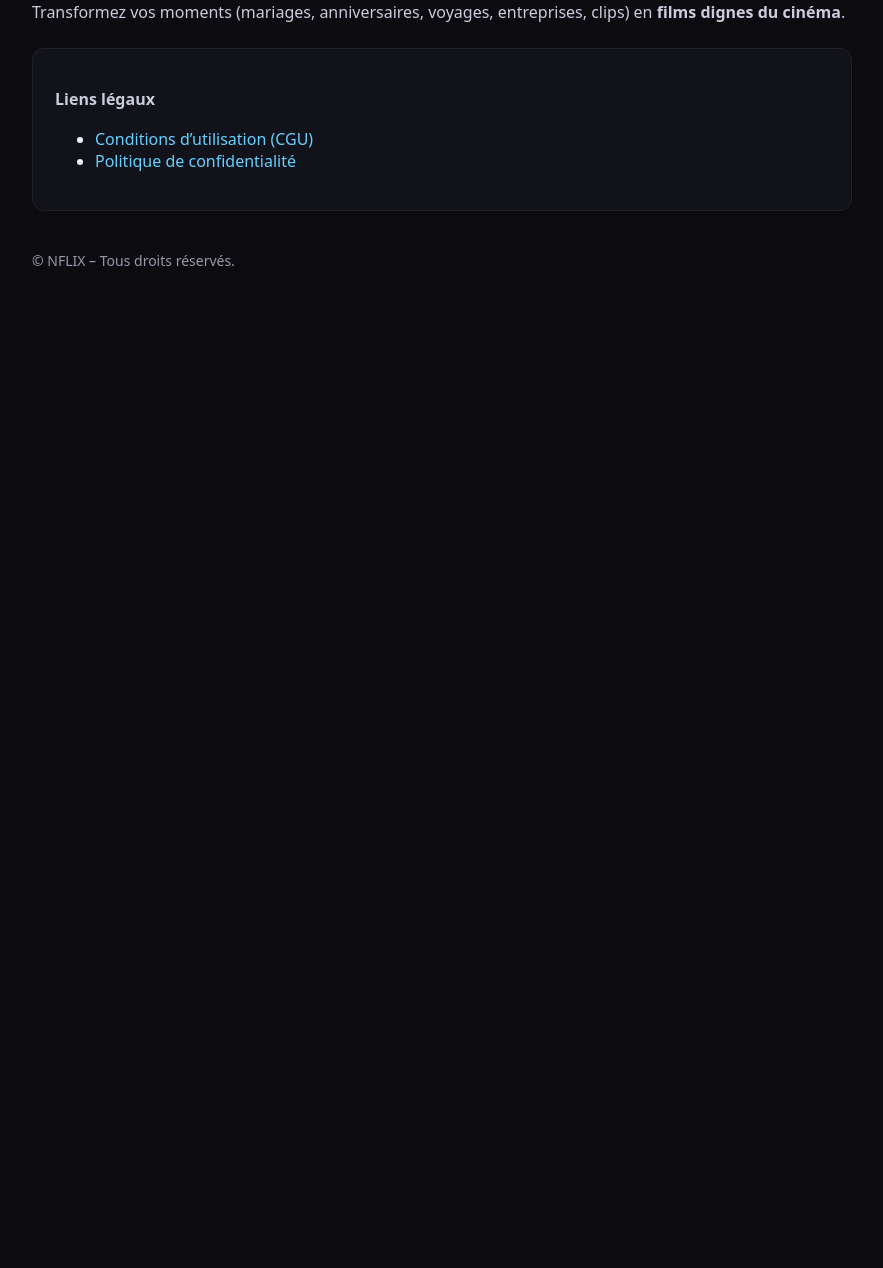
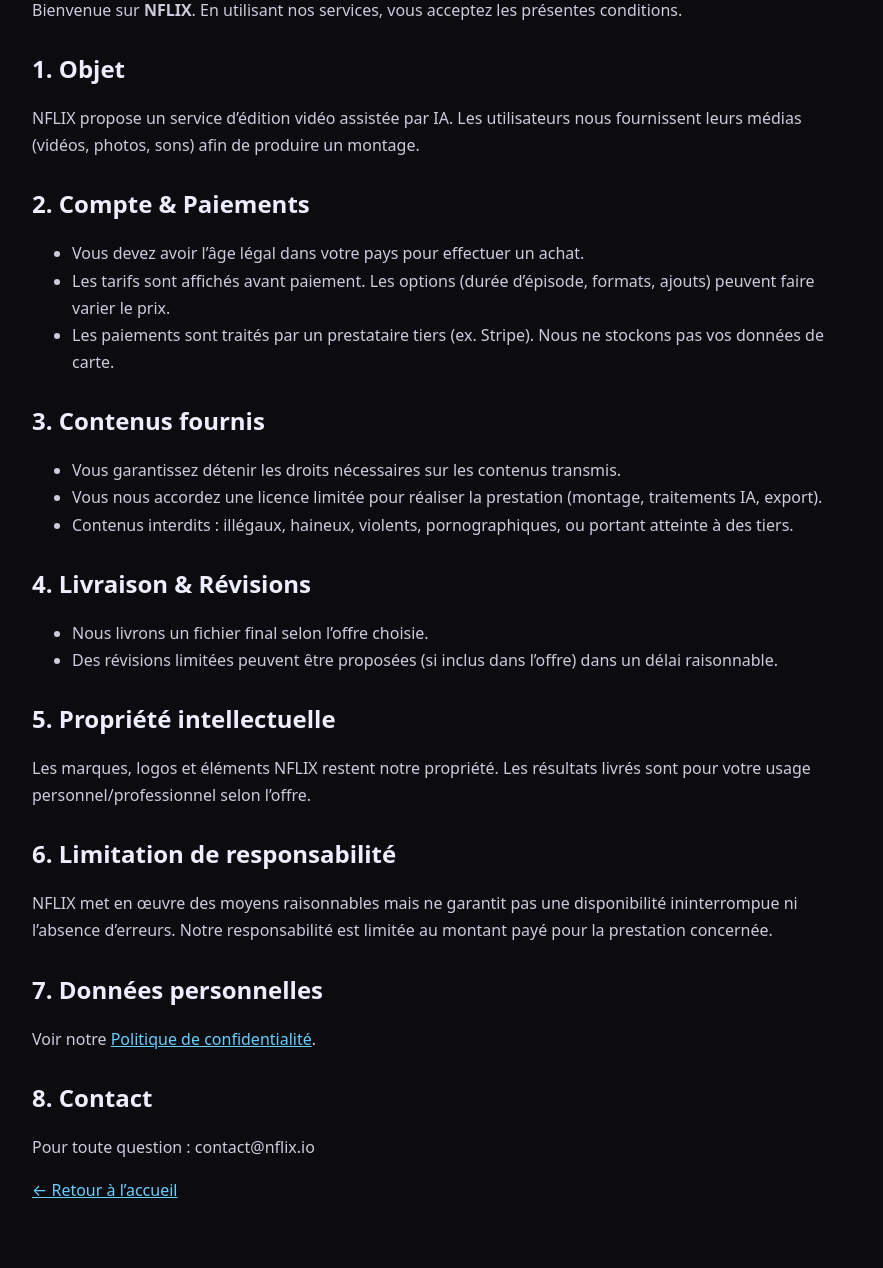
Before and after one commit to altidigitech-ui/nflix-site, a plain HTML site: page index.html in a window 1280 px wide. Shown: the part 126-1394 px from the top of the page, without its empty margins (198-1081 px from the left). Before the commit the page ends 800 px from the top, so only its background shows below. Drawn offline with Linux system fonts and the light colour scheme.

Commit message:
index.html

```diff
--- a/index.html
+++ b/index.html
@@ -3,36 +3,59 @@
 <head>
   <meta charset="utf-8">
   <meta name="viewport" content="width=device-width, initial-scale=1">
-  <title>NFLIX — Crée ton film</title>
-  <meta name="description" content="NFLIX transforme vos moments (mariage, anniversaire, voyage, entreprise) en films dignes du cinéma.">
-  <link rel="canonical" href="https://nflix.io/">
+  <title>Conditions d’utilisation – NFLIX</title>
+  <meta name="description" content="Conditions d’utilisation du service NFLIX.">
+  <link rel="canonical" href="https://nflix.io/cgu.html">
   <style>
     body{margin:0;font-family:system-ui,-apple-system,Segoe UI,Roboto,Arial,sans-serif;background:#0b0b10;color:#eef}
     .wrap{max-width:820px;margin:8vh auto;padding:0 20px}
-    h1{font-size:34px;margin:0 0 10px}
-    p{line-height:1.6;color:#ccd}
-    a{color:#66d0ff;text-decoration:none}
-    a:hover{text-decoration:underline}
-    .box{border:1px solid #222;border-radius:12px;padding:22px;background:#12121a;margin-top:22px}
-    footer{margin-top:40px;font-size:14px;color:#99a}
+    h1{margin:0 0 16px}
+    h2{margin-top:28px}
+    p,li{line-height:1.7;color:#ccd}
+    a{color:#66d0ff}
   </style>
 </head>
 <body>
   <main class="wrap">
-    <h1>Bienvenue sur <strong>NFLIX</strong></h1>
-    <p>Transformez vos moments (mariages, anniversaires, voyages, entreprises, clips) en <strong>films dignes du cinéma</strong>.</p>
+    <h1>Conditions d’utilisation (CGU)</h1>
+    <p>Bienvenue sur <strong>NFLIX</strong>. En utilisant nos services, vous acceptez les présentes conditions.</p>
 
-    <div class="box">
-      <p><strong>Liens légaux</strong></p>
-      <ul>
-        <li><a href="/cgu.html">Conditions d’utilisation (CGU)</a></li>
-        <li><a href="/confidentialite.html">Politique de confidentialité</a></li>
-      </ul>
-    </div>
+    <h2>1. Objet</h2>
+    <p>NFLIX propose un service d’édition vidéo assistée par IA. Les utilisateurs nous fournissent leurs médias (vidéos, photos, sons) afin de produire un montage.</p>
 
-    <footer>
-      © NFLIX – Tous droits réservés.
-    </footer>
+    <h2>2. Compte & Paiements</h2>
+    <ul>
+      <li>Vous devez avoir l’âge légal dans votre pays pour effectuer un achat.</li>
+      <li>Les tarifs sont affichés avant paiement. Les options (durée d’épisode, formats, ajouts) peuvent faire varier le prix.</li>
+      <li>Les paiements sont traités par un prestataire tiers (ex. Stripe). Nous ne stockons pas vos données de carte.</li>
+    </ul>
+
+    <h2>3. Contenus fournis</h2>
+    <ul>
+      <li>Vous garantissez détenir les droits nécessaires sur les contenus transmis.</li>
+      <li>Vous nous accordez une licence limitée pour réaliser la prestation (montage, traitements IA, export).</li>
+      <li>Contenus interdits : illégaux, haineux, violents, pornographiques, ou portant atteinte à des tiers.</li>
+    </ul>
+
+    <h2>4. Livraison & Révisions</h2>
+    <ul>
+      <li>Nous livrons un fichier final selon l’offre choisie.</li>
+      <li>Des révisions limitées peuvent être proposées (si inclus dans l’offre) dans un délai raisonnable.</li>
+    </ul>
+
+    <h2>5. Propriété intellectuelle</h2>
+    <p>Les marques, logos et éléments NFLIX restent notre propriété. Les résultats livrés sont pour votre usage personnel/professionnel selon l’offre.</p>
+
+    <h2>6. Limitation de responsabilité</h2>
+    <p>NFLIX met en œuvre des moyens raisonnables mais ne garantit pas une disponibilité ininterrompue ni l’absence d’erreurs. Notre responsabilité est limitée au montant payé pour la prestation concernée.</p>
+
+    <h2>7. Données personnelles</h2>
+    <p>Voir notre <a href="/confidentialite.html">Politique de confidentialité</a>.</p>
+
+    <h2>8. Contact</h2>
+    <p>Pour toute question : contact@nflix.io</p>
+
+    <p><a href="/">← Retour à l’accueil</a></p>
   </main>
 </body>
 </html>
```
